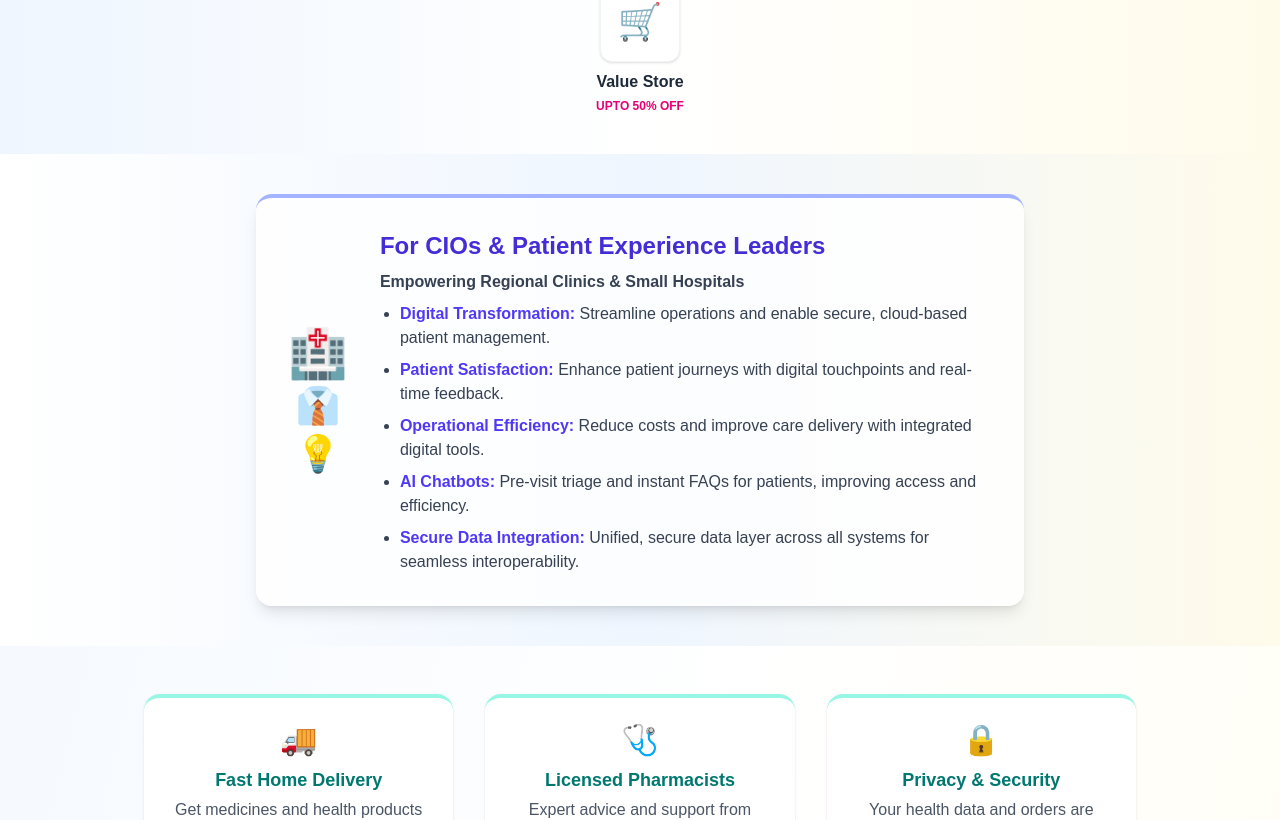
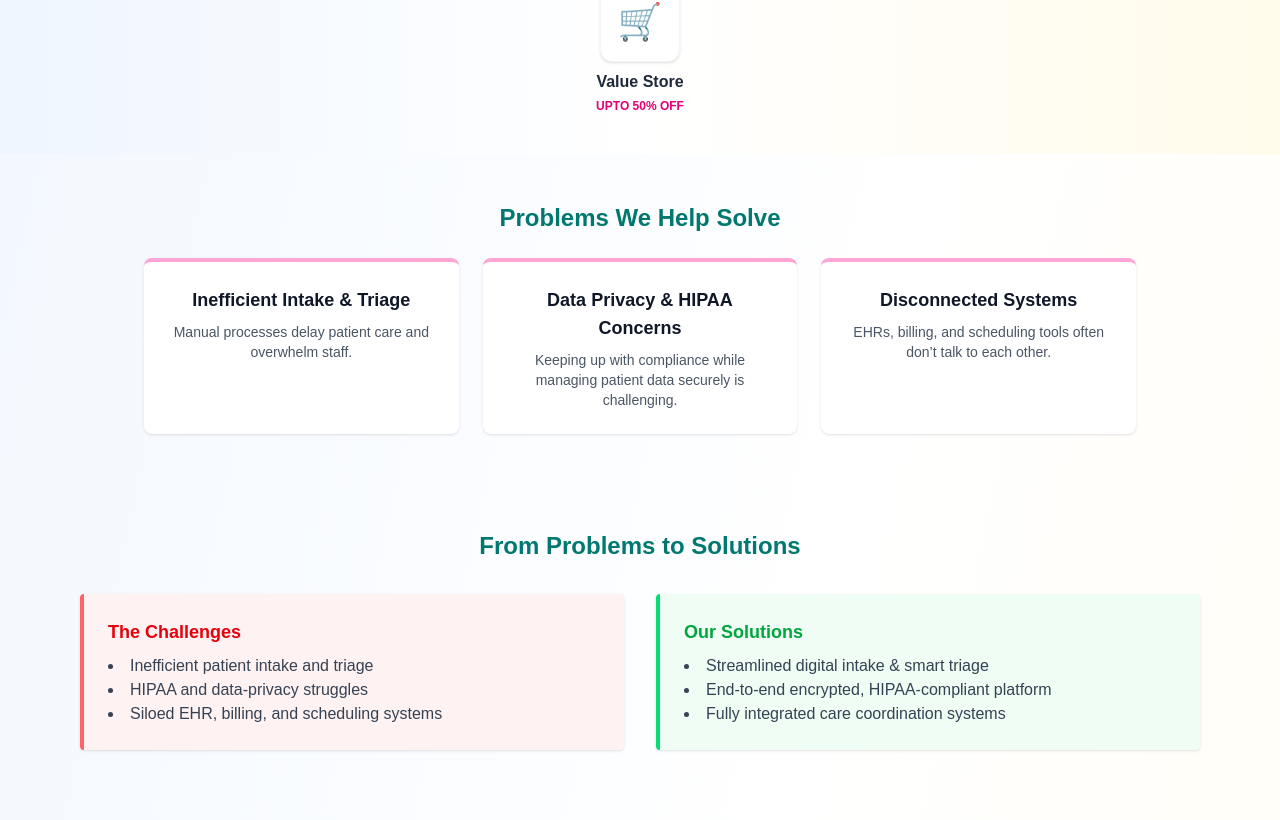
Before and after one commit to devbuilt888/sea-urchin-consulting, a Next.js app: page /healthcare-it in a window 1280 px wide. Shown: the part 1424-2244 px from the top of the page. Built offline with nearby package versions, Linux system fonts and the light colour scheme.

Commit message:
Enhance Healthcare IT page by adding a new "Problems We Help Solve" section and a "From Problems to Solutions" section, improving content clarity and user engagement. Remove outdated hospitality icons for a cleaner layout.

```diff
--- a/src/components/CuraCartPatternBg.tsx
+++ b/src/components/CuraCartPatternBg.tsx
@@ -45,6 +45,24 @@ export default function CuraCartPatternBg() {
                   cy={540}
                   rx={60}
                   ry={220}
+                  fill="url(#lotusGradient)"
+                  transform={`rotate(${angle} 960 540)`}
+                  style={{ mixBlendMode: 'lighten' }}
+                />
+              );
+            })}
+          </g>
+          {/* Lotus petals (mandala style) */}
+          <g opacity="18">
+            {[...Array(12)].map((_, i) => {
+              const angle = (i * 360) / 12;
+              return (
+                <ellipse
+                  key={i}
+                  cx={1960}
+                  cy={940}
+                  rx={160}
+                  ry={1220}
                   fill="url(#lotusGradient)"
                   transform={`rotate(${angle} 960 540)`}
                   style={{ mixBlendMode: 'lighten' }}
--- a/src/pages/healthcare-it.tsx
+++ b/src/pages/healthcare-it.tsx
@@ -130,26 +130,6 @@ export default function HealthcareIT() {
   `}</style>
       </section>
 
-      {/* <section>
-        <div className='flex flex-wrap gap-2 px-4 py-4 justify-evenly'>
-          <div className='w-[100px] flex flex-col items-center text-center'>
-            <img src="https://cdn-icons-png.flaticon.com/512/4212/4212257.png" className='h-19 w-18 object-cover border-2 ' alt="" />
-            <span className='text-lg font-bold'>Fast Delivery</span>
-            <p className='text-sm'>Lorem ipsum dolor sit amet consectetur adipisicing elit. Quisquam, quos.</p>
-          </div>
-          <div className='w-[100px] flex flex-col items-center text-center'>
-            <img src="https://encrypted-tbn0.gstatic.com/images?q=tbn:ANd9GcTUV9oxtDHFRbPBESOyTqCGcwgVCS1Dh2LOGg&s" className='h-18 w-18 object-cover border-2' alt="" />
-            <span className='text-lg font-bold'>Government Approved</span>
-            <p className='text-sm'>Lorem ipsum dolor sit amet consectetur adipisicing elit. Quisquam, quos.</p>
-          </div>
-          <div className='w-[100px] flex flex-col items-center text-center'>
-            <img src="https://static.vecteezy.com/system/resources/previews/009/898/154/non_2x/24-hours-7-days-black-icon-isolated-on-white-background-free-vector.jpg" className='h-18 w-18 object-cover border-2' alt="" />
-            <span className='text-lg font-bold'>Support 24/7</span>
-            <p className='text-sm'>Lorem ipsum dolor sit amet consectetur adipisicing elit. Quisquam, quos.</p>
-          </div>
-        </div>
-      </section> */}
-
       {/* Hero/Search */}
       <section className="w-full py-10 px-4 bg-gradient-to-r from-blue-50 via-white to-amber-50 flex flex-col items-center">
         <h1 className="text-3xl md:text-4xl font-bold mb-4 text-center">What are you looking for?</h1>
@@ -178,8 +158,50 @@ export default function HealthcareIT() {
         </div>
       </section>
 
+      {/* Problems We Help Solve */}
+      <section className="max-w-5xl mx-auto py-12 px-4">
+        <h2 className="text-2xl font-bold mb-6 text-teal-700 text-center">Problems We Help Solve</h2>
+        <div className="grid md:grid-cols-3 gap-6 text-center">
+          <div className="bg-white shadow rounded-lg p-6 border-t-4 border-pink-300">
+            <h3 className="font-semibold text-lg mb-2">Inefficient Intake & Triage</h3>
+            <p className="text-gray-600 text-sm">Manual processes delay patient care and overwhelm staff.</p>
+          </div>
+          <div className="bg-white shadow rounded-lg p-6 border-t-4 border-pink-300">
+            <h3 className="font-semibold text-lg mb-2">Data Privacy & HIPAA Concerns</h3>
+            <p className="text-gray-600 text-sm">Keeping up with compliance while managing patient data securely is challenging.</p>
+          </div>
+          <div className="bg-white shadow rounded-lg p-6 border-t-4 border-pink-300">
+            <h3 className="font-semibold text-lg mb-2">Disconnected Systems</h3>
+            <p className="text-gray-600 text-sm">EHRs, billing, and scheduling tools often don’t talk to each other.</p>
+          </div>
+        </div>
+      </section>
+
+      {/* From Problems to Solutions */}
+      <section className="max-w-6xl mx-auto py-12 px-4">
+        <h2 className="text-2xl font-bold text-center text-teal-700 mb-8">From Problems to Solutions</h2>
+        <div className="grid md:grid-cols-2 gap-8">
+          <div className="bg-red-50 border-l-4 border-red-400 p-6 rounded shadow">
+            <h3 className="text-lg font-bold text-red-600 mb-2">The Challenges</h3>
+            <ul className="list-disc list-inside text-gray-700">
+              <li>Inefficient patient intake and triage</li>
+              <li>HIPAA and data-privacy struggles</li>
+              <li>Siloed EHR, billing, and scheduling systems</li>
+            </ul>
+          </div>
+          <div className="bg-green-50 border-l-4 border-green-400 p-6 rounded shadow">
+            <h3 className="text-lg font-bold text-green-600 mb-2">Our Solutions</h3>
+            <ul className="list-disc list-inside text-gray-700">
+              <li>Streamlined digital intake & smart triage</li>
+              <li>End-to-end encrypted, HIPAA-compliant platform</li>
+              <li>Fully integrated care coordination systems</li>
+            </ul>
+          </div>
+        </div>
+      </section>
+
       {/* CIO/VP Patient Experience Section */}
-      <section className="w-full flex justify-center py-10 px-4 bg-gradient-to-r from-white via-blue-50 to-amber-50">
+      <section className="w-full flex justify-center py-10 px-4 ">
         <div className="max-w-3xl w-full bg-white/80 rounded-2xl shadow-lg border-t-4 border-indigo-300 flex flex-col md:flex-row items-center gap-8 p-8">
           {/* Icon cluster */}
           <div className="flex flex-col items-center gap-2">
```
